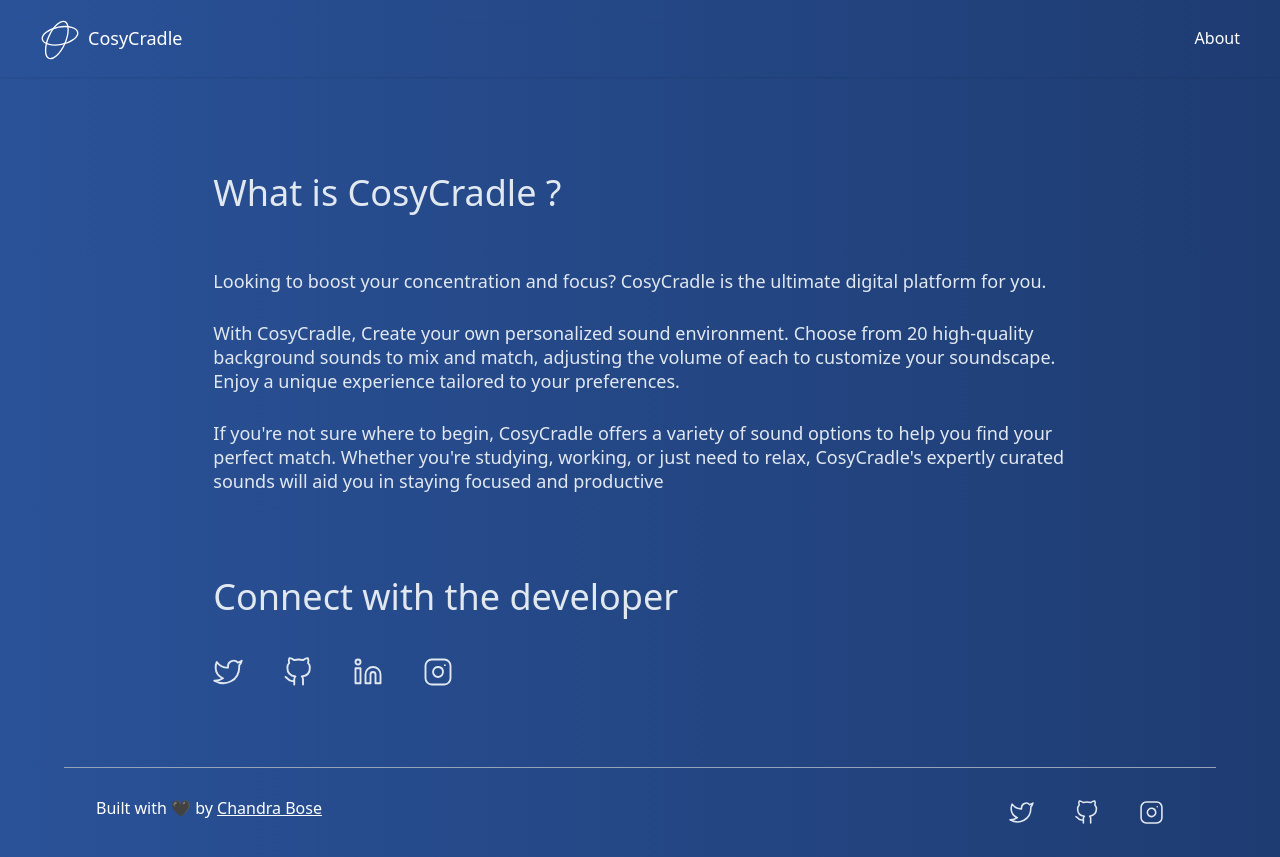
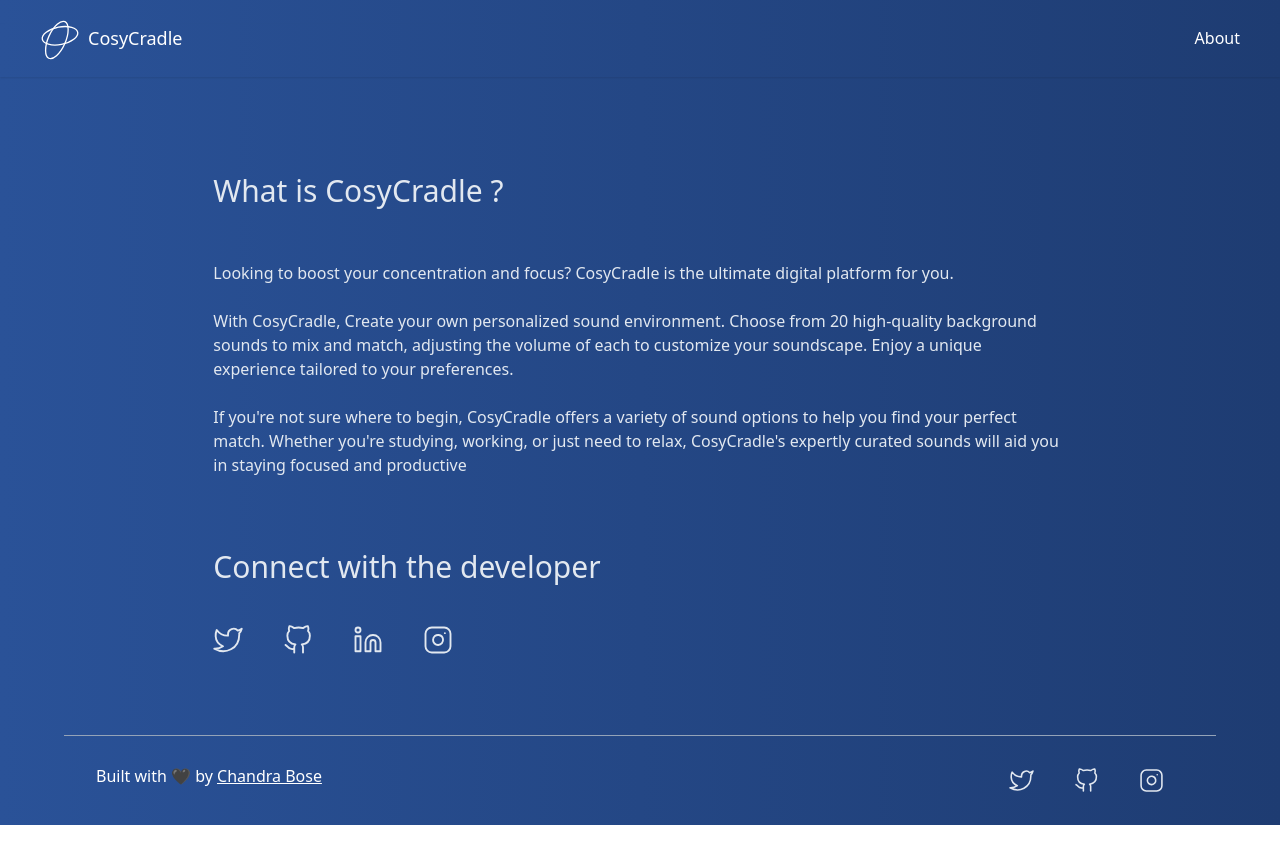
Before and after one commit to chandrabosep/CosyCradle, a React (Create React App) app: page /about in a window 1280 px wide. After the commit the page ends 825 px from the top, so only its background shows below. Built offline with nearby package versions, Linux system fonts and the light colour scheme.

Commit message:
Text sizing

```diff
--- a/src/components/About.jsx
+++ b/src/components/About.jsx
@@ -7,17 +7,17 @@ import linkedin from ".././assets/icons/Linkedin.svg"
 
 export default function About() {
   return (
-    <div class="flex justify-center items-center text-slate-200 text-lg">
+    <div class="flex justify-center items-center text-slate-200 text-s">
         <div class="w-8/12 ">
         <div className='about'>
-            <p className='text-4xl mb-7'>What is CosyCradle ?</p><br />
+            <p className='text-3xl mb-7'>What is CosyCradle ?</p><br />
             <p className='leading-6'>Looking to boost your concentration and focus? CosyCradle is the ultimate digital platform for you.</p><br />
            <p className='leading-6'>With CosyCradle, Create your own personalized sound environment. Choose from 20 high-quality background sounds to mix and match, adjusting the volume of each to customize your soundscape. Enjoy a unique experience tailored to your preferences.</p><br />
            <p className='about-3 leading-6'>If you're not sure where to begin, CosyCradle offers a variety of sound options to help you find your perfect match. Whether you're studying, working, or just need to relax, CosyCradle's expertly curated sounds will aid you in staying focused and productive</p>
            <br /><br /><br />
         </div>
         <div className='about-dev'>
-           <span className='text-4xl mt-5'>Connect with the developer</span>
+           <span className='text-3xl mt-5'>Connect with the developer</span>
            <div className='icns flex flex-row my-10 mb-20'>
             <a href="https://twitter.com/Chandra_Bose31" target="_blank" rel="noopener noreferrer"><img src={twitter} alt="twt" className='mr-5' /></a>
             <a href="https://github.com/chandrabosep" target="_blank" rel="noopener noreferrer"><img src={github} alt="git" className='mx-5'/></a>
```
